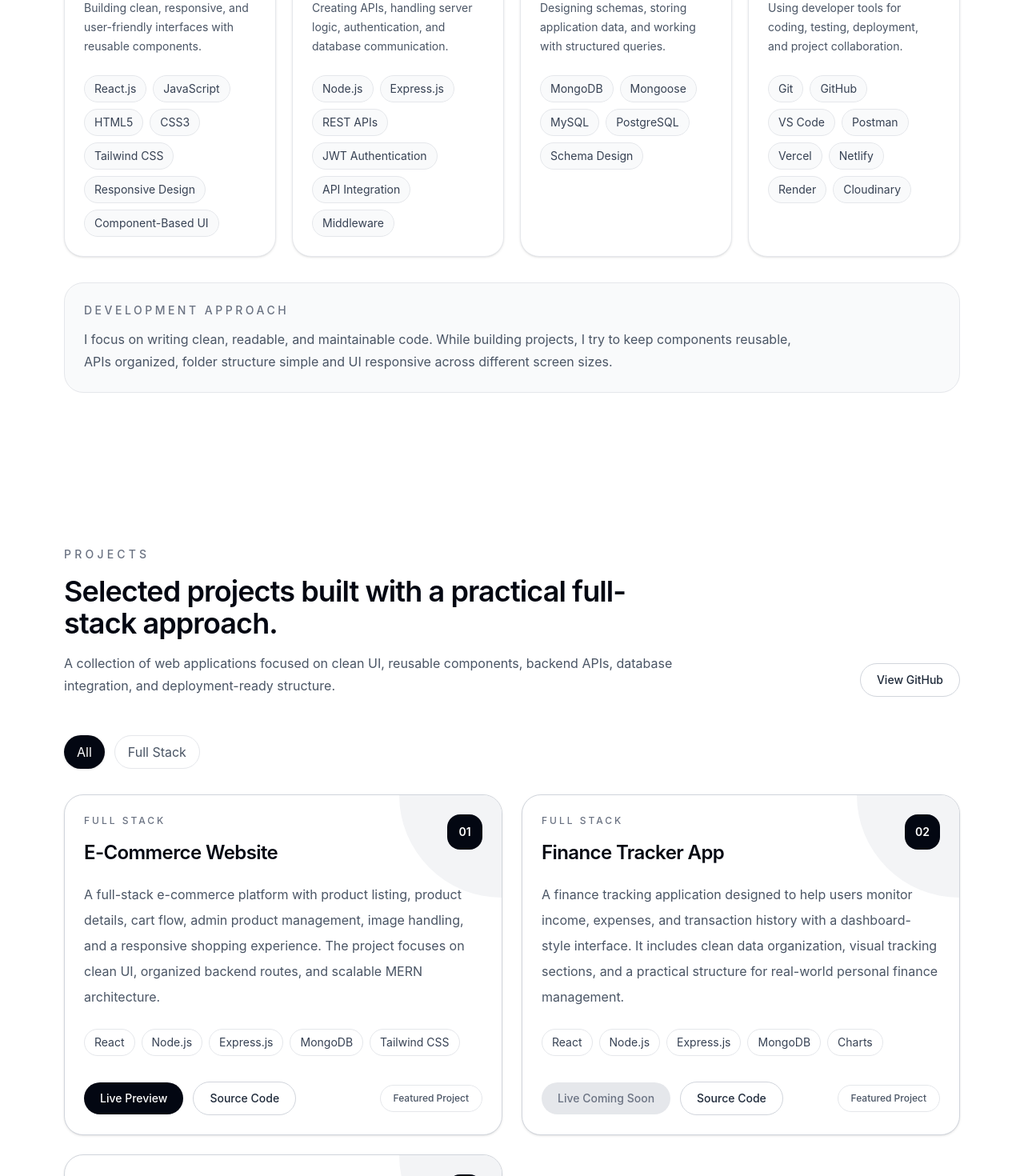
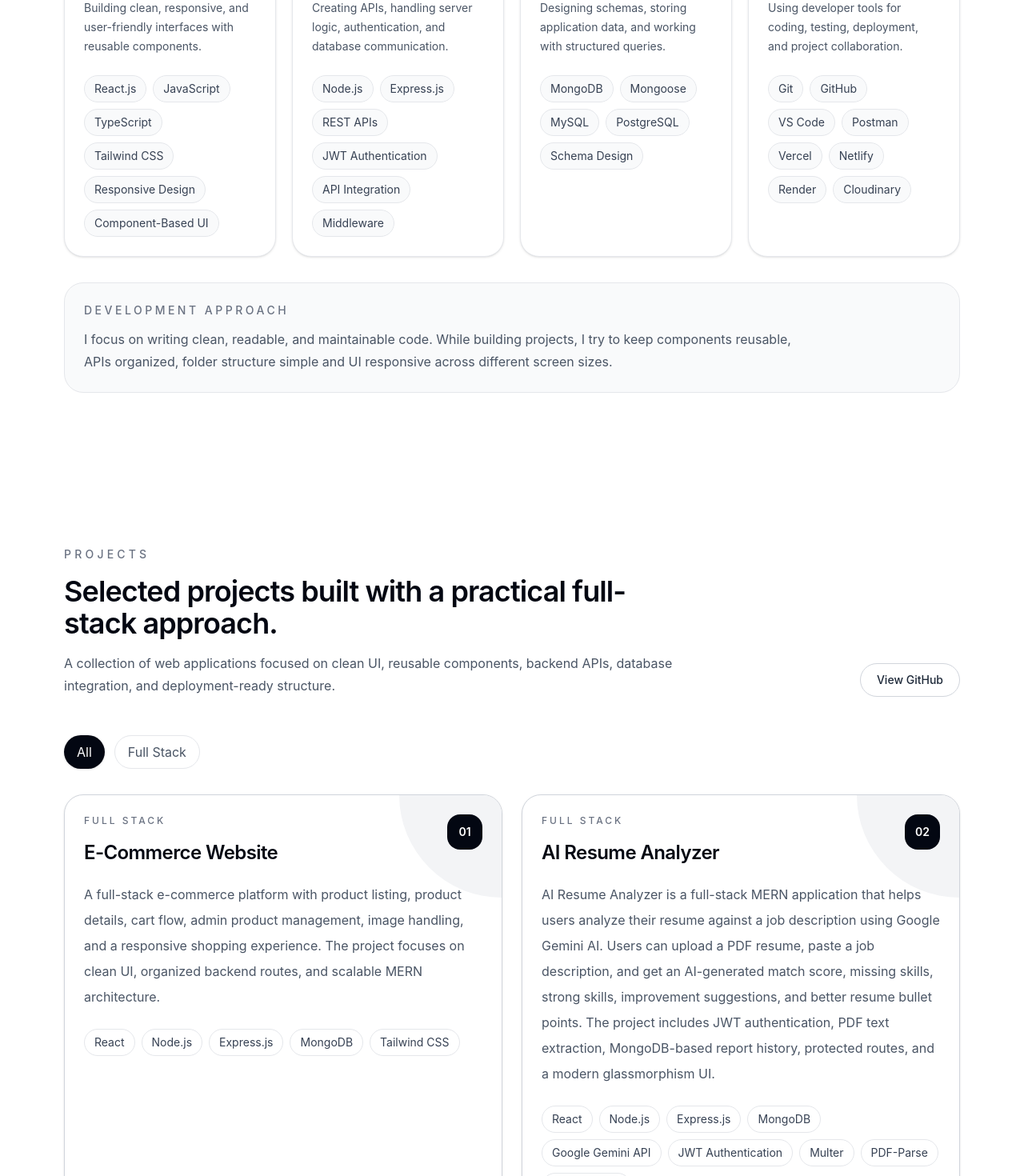
Before and after one commit to nishantbisht-dev/portfolio, a React (Vite) app in the folder frontend/: page / in a window 1280 px wide. Shown: the part 2420-3890 px from the top of the page at 80% size. Built offline with nearby package versions, Linux system fonts and the light colour scheme.

Commit message:
add new project

```diff
--- a/frontend/src/components/Footer.jsx
+++ b/frontend/src/components/Footer.jsx
@@ -1,4 +1,3 @@
-
 import { profile, socialLinks } from "../data/content";
 
 const footerLinks = [
--- a/frontend/src/components/ScrollTop.jsx
+++ b/frontend/src/components/ScrollTop.jsx
@@ -1,5 +1,3 @@
-
-
 import { useEffect, useState } from "react";
 
 export default function ScrollTop() {
--- a/frontend/src/data/content.js
+++ b/frontend/src/data/content.js
@@ -29,8 +29,7 @@ export const skills = {
   Frontend: [
     "React.js",
     "JavaScript",
-    "HTML5",
-    "CSS3",
+    "TypeScript",
     "Tailwind CSS",
     "Responsive Design",
     "Component-Based UI",
@@ -74,13 +73,13 @@ export const projects = [
     featured: true,
   },
   {
-    title: "Finance Tracker App",
+    title: "AI Resume Analyzer",
     category: "Full Stack",
     description:
-      "A finance tracking application designed to help users monitor income, expenses, and transaction history with a dashboard-style interface. It includes clean data organization, visual tracking sections, and a practical structure for real-world personal finance management.",
-    tech: ["React", "Node.js", "Express.js", "MongoDB", "Charts"],
-    live: "#",
-    github: "https://github.com/nishantbisht-dev/finance-tracker-app",
+      "AI Resume Analyzer is a full-stack MERN application that helps users analyze their resume against a job description using Google Gemini AI. Users can upload a PDF resume, paste a job description, and get an AI-generated match score, missing skills, strong skills, improvement suggestions, and better resume bullet points. The project includes JWT authentication, PDF text extraction, MongoDB-based report history, protected routes, and a modern glassmorphism UI.",
+    tech: ["React", "Node.js", "Express.js", "MongoDB", "Google Gemini API", "JWT Authentication", "Multer", "PDF-Parse", "Tailwind CSS"],
+    live: "https://ai-resume-analyzer-nine-rouge-57.vercel.app/",
+    github: "https://github.com/nishantbisht-dev/ai-resume-analyzer",
     featured: true,
   },
   {
```
